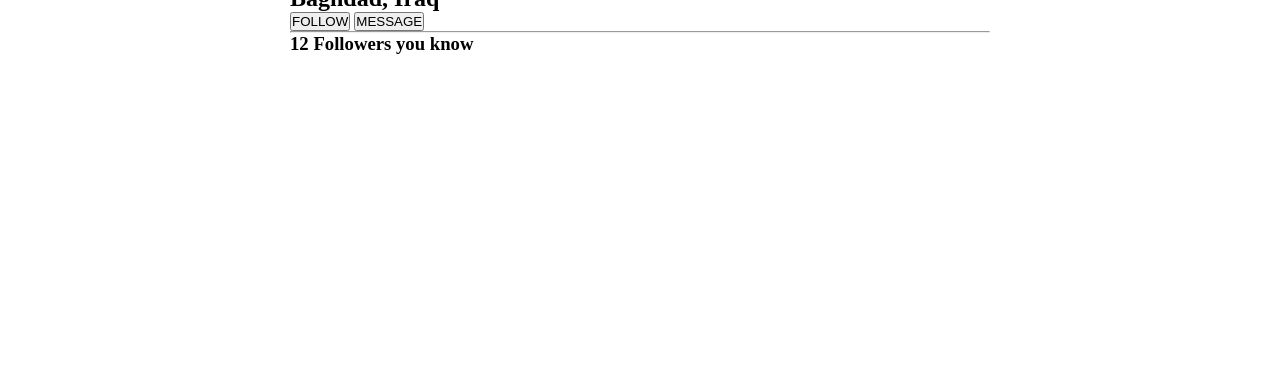
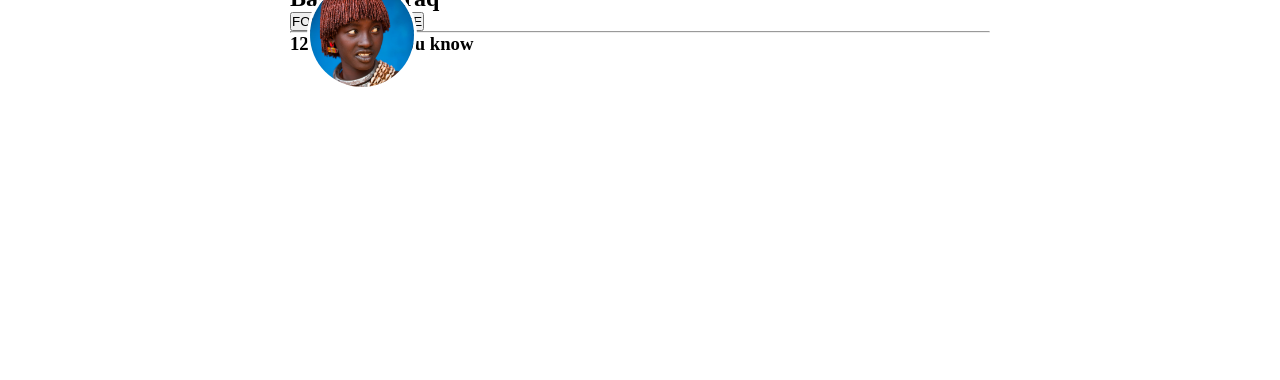
Before and after one commit to xxzozoxx/baghdad-assignment-3, a plain HTML site: page index.html in a window 1280 px wide. Shown: the part 420-800 px from the top of the page. Drawn offline with Linux system fonts and the light colour scheme.

Commit message:
added profile picture

```diff
--- a/css/style.css
+++ b/css/style.css
@@ -21,8 +21,7 @@ header{
     box-shadow: 2px 0 2px 2px #babbbd;
     display: flex;
     justify-content: space-around;
-
-
+    z-index: 10;
 }
 #navbar{
     list-style: none;
@@ -53,5 +52,16 @@ header{
 #cover-photo img{
     width: 100%;
     height: 300px;
-
 }
+.profile-pic{
+    position: absolute;
+    top:50%;
+    left: 24%;
+    z-index: 1;
+}
+.profile-pic img{
+    width: 110px;
+    height: 110px;
+    border: 3px solid white;
+    border-radius: 50%;
+}
--- a/index.html
+++ b/index.html
@@ -22,7 +22,9 @@
             <div id="cover-photo">
                 <img src="./imgs/cover.jpg" alt="cover photo">
             </div>
-            <div class="profile-pic"></div>
+            <div class="profile-pic">
+                <img src="./imgs/profile.jpg" alt="profile picture">
+            </div>
             <div class="info">
                 <h1>John Doe</h1>
                 <h2>Baghdad, Iraq</h2>
```
